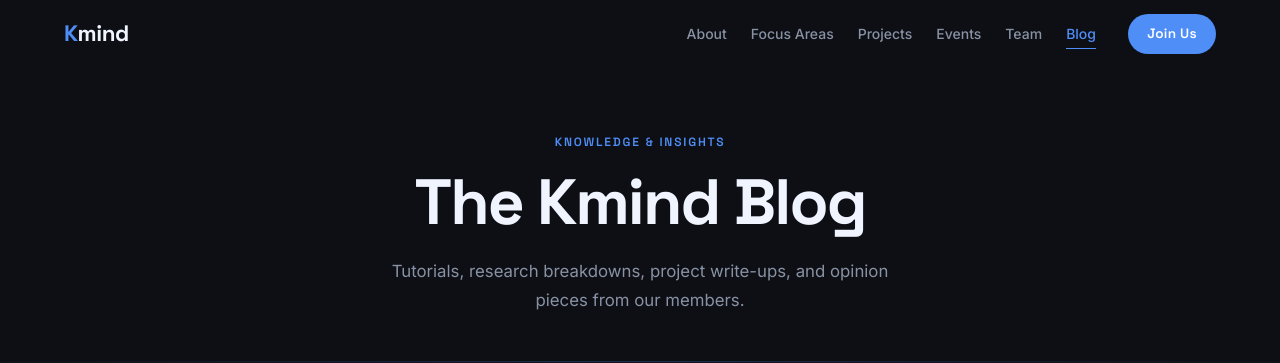
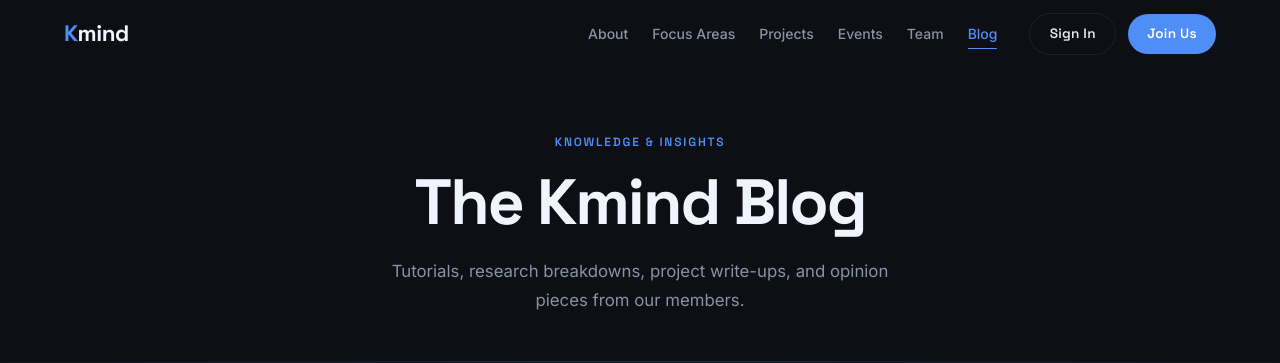
Before and after one commit to ajoycodes/Club-Website---CSE-3100, a PHP site: page /blog.html in a window 1280 px wide. Shown: the top 363 px of the page. Run offline with PHP 8.4, Linux system fonts and the light colour scheme.

Commit message:
Add Sign In and Join Us buttons to the navigation on all pages

```diff
--- a/blog-post.html
+++ b/blog-post.html
@@ -24,7 +24,7 @@
           <a href="blog.html" class="navbar__link--active">Blog</a>
           <a href="research.html">Research</a>
         </nav>
-        <a href="index.html#join" class="btn btn--primary navbar__cta">Join Us</a>
+        <div class="navbar__actions"><a href="/login.php" class="btn btn--ghost navbar__cta">Sign In</a><a href="/signup.php" class="btn btn--primary navbar__cta">Join Us</a></div>
         <button class="navbar__hamburger" id="hamburger" aria-label="Toggle menu">
           <span></span><span></span><span></span>
         </button>
--- a/blog.html
+++ b/blog.html
@@ -23,7 +23,7 @@
           <a href="index.html#team">Team</a>
           <a href="blog.html" class="navbar__link--active">Blog</a>
         </nav>
-        <a href="index.html#join" class="btn btn--primary navbar__cta">Join Us</a>
+        <div class="navbar__actions"><a href="/login.php" class="btn btn--ghost navbar__cta">Sign In</a><a href="/signup.php" class="btn btn--primary navbar__cta">Join Us</a></div>
         <button class="navbar__hamburger" id="hamburger" aria-label="Toggle menu">
           <span></span><span></span><span></span>
         </button>
--- a/index.html
+++ b/index.html
@@ -25,7 +25,10 @@
           <a href="blog.html">Blog</a>
         </nav>
 
-        <a href="#join" class="btn btn--primary navbar__cta">Join Us</a>
+        <div class="navbar__actions">
+          <a href="/login.php" class="btn btn--ghost navbar__cta">Sign In</a>
+          <a href="#join" class="btn btn--primary navbar__cta">Join Us</a>
+        </div>
 
         <button class="navbar__hamburger" id="hamburger" aria-label="Toggle menu">
           <span></span>
--- a/project-campuslens.html
+++ b/project-campuslens.html
@@ -24,7 +24,7 @@
           <a href="blog.html">Blog</a>
           <a href="research.html">Research</a>
         </nav>
-        <a href="index.html#join" class="btn btn--primary navbar__cta">Join Us</a>
+        <div class="navbar__actions"><a href="/login.php" class="btn btn--ghost navbar__cta">Sign In</a><a href="/signup.php" class="btn btn--primary navbar__cta">Join Us</a></div>
         <button class="navbar__hamburger" id="hamburger" aria-label="Toggle menu">
           <span></span><span></span><span></span>
         </button>
--- a/projects.html
+++ b/projects.html
@@ -24,7 +24,7 @@
           <a href="blog.html">Blog</a>
           <a href="research.html">Research</a>
         </nav>
-        <a href="index.html#join" class="btn btn--primary navbar__cta">Join Us</a>
+        <div class="navbar__actions"><a href="/login.php" class="btn btn--ghost navbar__cta">Sign In</a><a href="/signup.php" class="btn btn--primary navbar__cta">Join Us</a></div>
         <button class="navbar__hamburger" id="hamburger" aria-label="Toggle menu">
           <span></span><span></span><span></span>
         </button>
--- a/research.html
+++ b/research.html
@@ -24,7 +24,7 @@
           <a href="blog.html">Blog</a>
           <a href="research.html" class="navbar__link--active">Research</a>
         </nav>
-        <a href="index.html#join" class="btn btn--primary navbar__cta">Join Us</a>
+        <div class="navbar__actions"><a href="/login.php" class="btn btn--ghost navbar__cta">Sign In</a><a href="/signup.php" class="btn btn--primary navbar__cta">Join Us</a></div>
         <button class="navbar__hamburger" id="hamburger" aria-label="Toggle menu">
           <span></span><span></span><span></span>
         </button>
--- a/roadmap.html
+++ b/roadmap.html
@@ -24,7 +24,7 @@
           <a href="blog.html">Blog</a>
           <a href="roadmap.html" class="navbar__link--active">Roadmap</a>
         </nav>
-        <a href="index.html#join" class="btn btn--primary navbar__cta">Join Us</a>
+        <div class="navbar__actions"><a href="/login.php" class="btn btn--ghost navbar__cta">Sign In</a><a href="/signup.php" class="btn btn--primary navbar__cta">Join Us</a></div>
         <button class="navbar__hamburger" id="hamburger" aria-label="Toggle menu">
           <span></span><span></span><span></span>
         </button>
--- a/style.css
+++ b/style.css
@@ -281,6 +281,13 @@ h1, h2, h3, h4, h5, h6 {
 
 .navbar__links a:hover { color: var(--clr-heading); }
 .navbar__links a:hover::after { width: 100%; }
+
+.navbar__actions {
+  display: flex;
+  align-items: center;
+  gap: var(--space-3);
+  flex-shrink: 0;
+}
 
 .navbar__cta {
   padding: 0.5rem 1.2rem;
@@ -1518,6 +1525,7 @@ h1, h2, h3, h4, h5, h6 {
 
   .navbar__links.is-open { transform: translateY(0); }
   .navbar__links a { font-size: 1rem; }
+  .navbar__actions { display: none; }
   .navbar__cta { display: none; }
   .navbar__hamburger { display: flex; }
 
```
